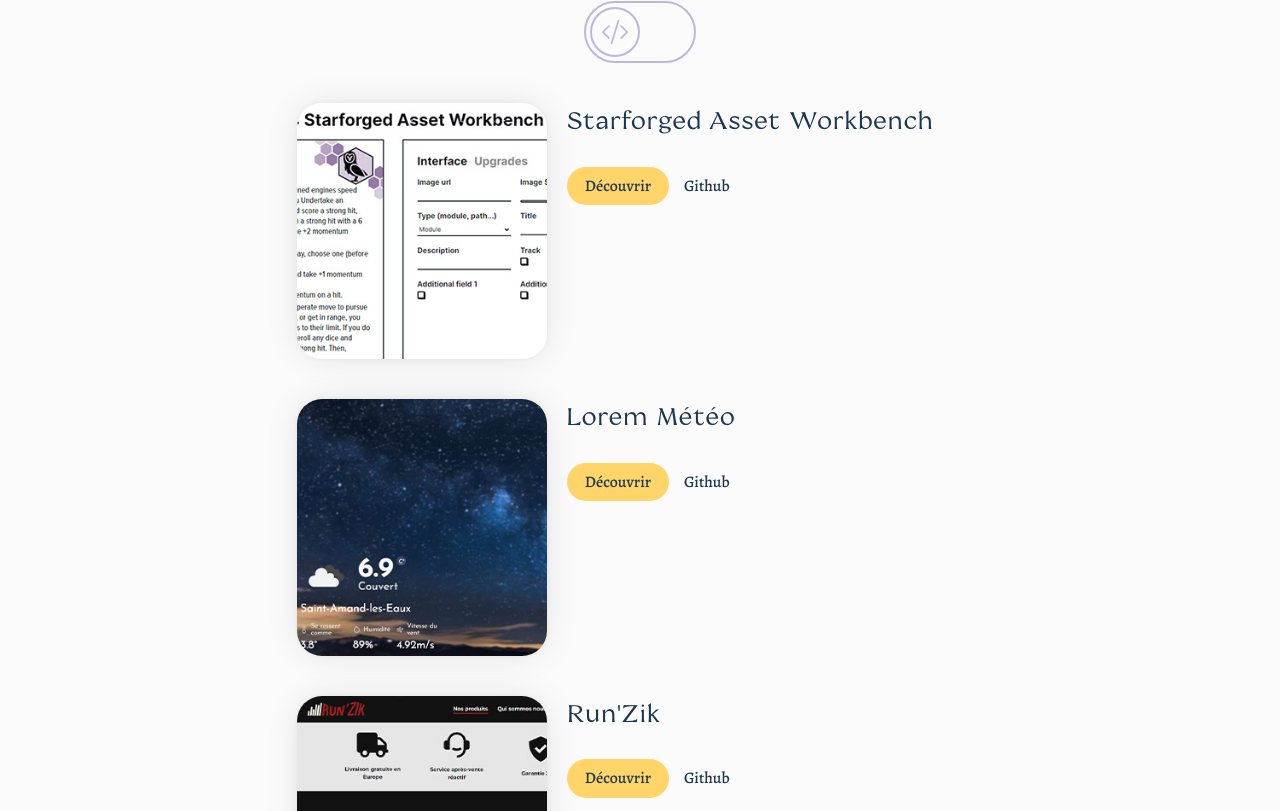
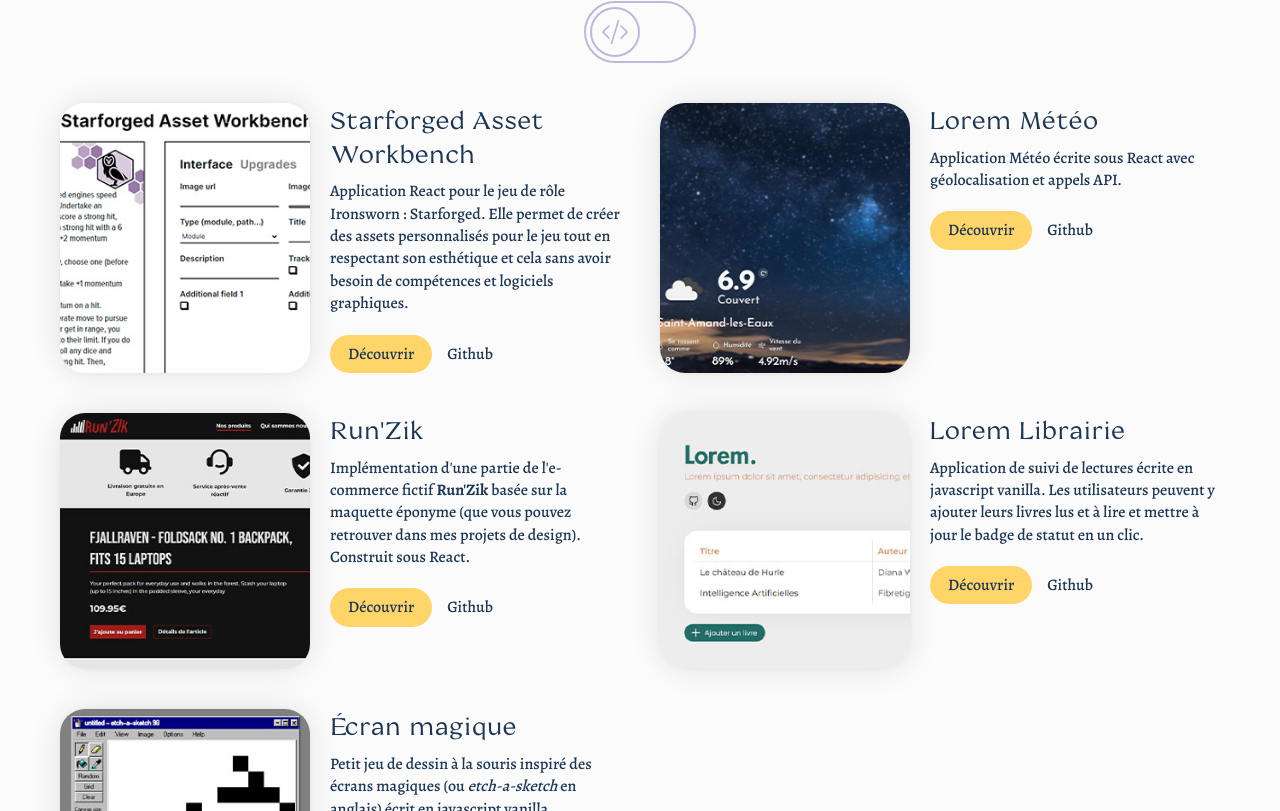
Before and after one commit to web-lux/portofolio-lux, a React (Vite) app: page / in a window 1280 px wide. Shown: the part 1089-1900 px from the top of the page. Built offline with nearby package versions, Linux system fonts and the light colour scheme.

Commit message:
update dev projects description

```diff
--- a/src/assets/contents/projects.ts
+++ b/src/assets/contents/projects.ts
@@ -225,7 +225,7 @@ export const projects = [
 		name: "Starforged Asset Workbench",
 		id: "6",
 		skillset: "dev",
-		previewText: "",
+		previewText: `Application React pour le jeu de rôle Ironsworn : Starforged. Elle permet de créer des assets personnalisés pour le jeu tout en respectant son esthétique et cela sans avoir besoin de compétences et logiciels graphiques.`,
 		previewImage: "/sf-workbench.jpg",
 		github: "https://github.com/web-lux/starforged-asset-workbench",
 		deployment: "https://starforged-asset-workbench.vercel.app/",
@@ -234,7 +234,7 @@ export const projects = [
 		name: "Lorem Météo",
 		id: "7",
 		skillset: "dev",
-		previewText: "",
+		previewText: `Application Météo écrite sous React avec géolocalisation et appels API.`,
 		previewImage: "/weather.jpg",
 		github: "https://github.com/web-lux/weather-react",
 		deployment: "https://weather-react-three.vercel.app/",
@@ -243,7 +243,7 @@ export const projects = [
 		name: "Run'Zik",
 		id: "8",
 		skillset: "dev",
-		previewText: "",
+		previewText: `Implémentation d'une partie de l'e-commerce fictif <b>Run'Zik</b> basée sur la maquette éponyme (que vous pouvez retrouver dans mes projets de design). Construit sous React.`,
 		previewImage: "/runzik-dev.jpg",
 		github: "https://github.com/web-lux/shopping-cart",
 		deployment: "https://shopping-cart-weblux.vercel.app/",
@@ -252,7 +252,7 @@ export const projects = [
 		name: "Lorem Librairie",
 		id: "9",
 		skillset: "dev",
-		previewText: "",
+		previewText: `Application de suivi de lectures écrite en javascript vanilla. Les utilisateurs peuvent y ajouter leurs livres lus et à lire et mettre à jour le badge de statut en un clic.`,
 		previewImage: "/lorem-librairie.jpg",
 		github: "https://github.com/web-lux/librairie",
 		deployment: "https://web-lux.github.io/librairie/",
@@ -261,7 +261,7 @@ export const projects = [
 		name: "Écran magique",
 		id: "10",
 		skillset: "dev",
-		previewText: "",
+		previewText: `Petit jeu de dessin à la souris inspiré des écrans magiques (ou <i>etch-a-sketch</i> en anglais) écrit en javascript vanilla.`,
 		previewImage: "/etch.jpg",
 		github: "https://github.com/web-lux/ecran-magique",
 		deployment: "https://web-lux.github.io/ecran-magique/",
```
